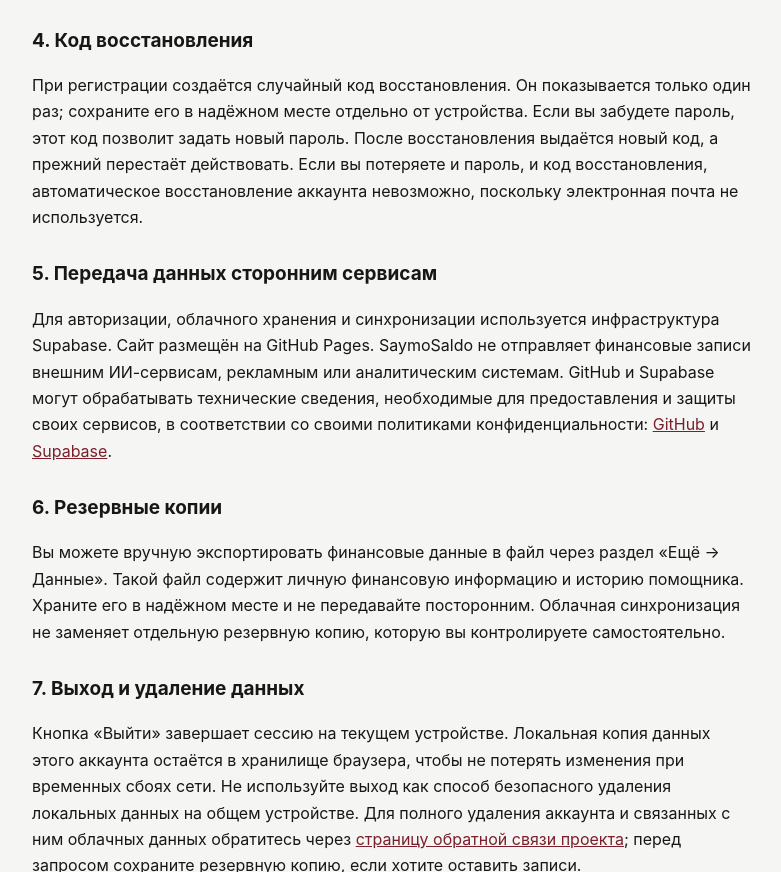
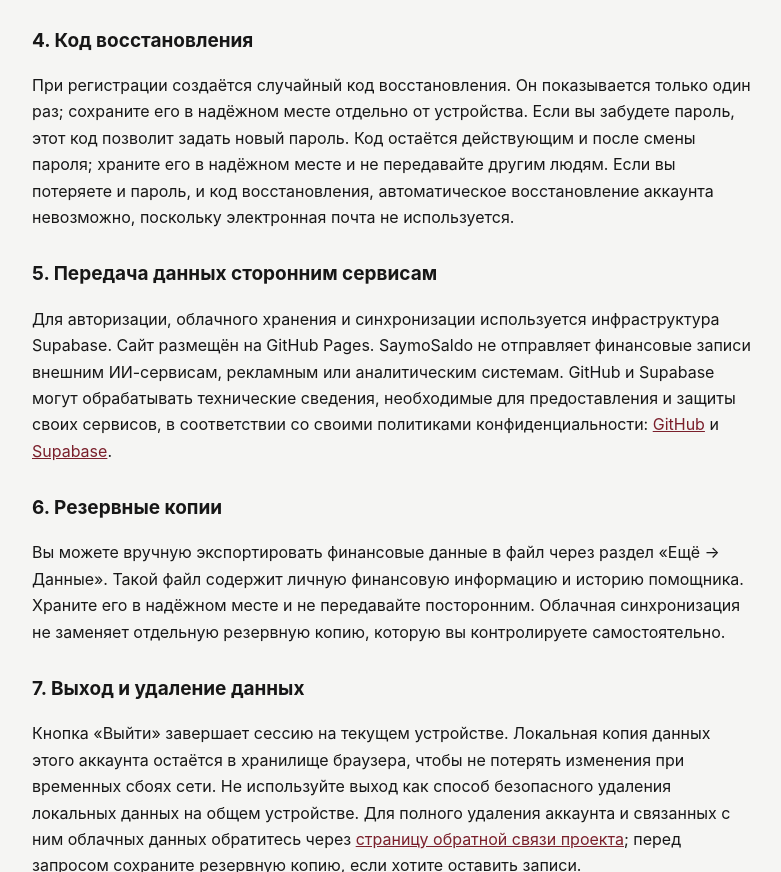
Before and after one commit to 11saymo/saymosaldo-app, a plain HTML site: page privacy.html in a window 1280 px wide. Shown: the part 1315-2187 px from the top of the page, without its empty margins (248-1029 px from the left). Drawn offline with Linux system fonts and the light colour scheme.

Commit message:
Clarify persistent account recovery code behavior

```diff
--- a/privacy.html
+++ b/privacy.html
@@ -58,7 +58,7 @@ li{margin:6px 0}
 <p>Сессия входа и локальная копия финансовых записей сохраняются в хранилище браузера. Эти данные не зашифрованы отдельным паролем SaymoSaldo. Защищайте телефон блокировкой экрана, не используйте приложение на чужих или общедоступных устройствах и выходите из аккаунта после работы на общем устройстве. Не вводите в приложение PIN-коды, CVV, пароли от банков и другие секреты.</p>
 
 <h2>4. Код восстановления</h2>
-<p>При регистрации создаётся случайный код восстановления. Он показывается только один раз; сохраните его в надёжном месте отдельно от устройства. Если вы забудете пароль, этот код позволит задать новый пароль. После восстановления выдаётся новый код, а прежний перестаёт действовать. Если вы потеряете и пароль, и код восстановления, автоматическое восстановление аккаунта невозможно, поскольку электронная почта не используется.</p>
+<p>При регистрации создаётся случайный код восстановления. Он показывается только один раз; сохраните его в надёжном месте отдельно от устройства. Если вы забудете пароль, этот код позволит задать новый пароль. Код остаётся действующим и после смены пароля; храните его в надёжном месте и не передавайте другим людям. Если вы потеряете и пароль, и код восстановления, автоматическое восстановление аккаунта невозможно, поскольку электронная почта не используется.</p>
 
 <h2>5. Передача данных сторонним сервисам</h2>
 <p>Для авторизации, облачного хранения и синхронизации используется инфраструктура Supabase. Сайт размещён на GitHub Pages. SaymoSaldo не отправляет финансовые записи внешним ИИ-сервисам, рекламным или аналитическим системам. GitHub и Supabase могут обрабатывать технические сведения, необходимые для предоставления и защиты своих сервисов, в соответствии со своими политиками конфиденциальности: <a href="https://docs.github.com/en/site-policy/privacy-policies/github-privacy-statement">GitHub</a> и <a href="https://supabase.com/privacy">Supabase</a>.</p>
```
